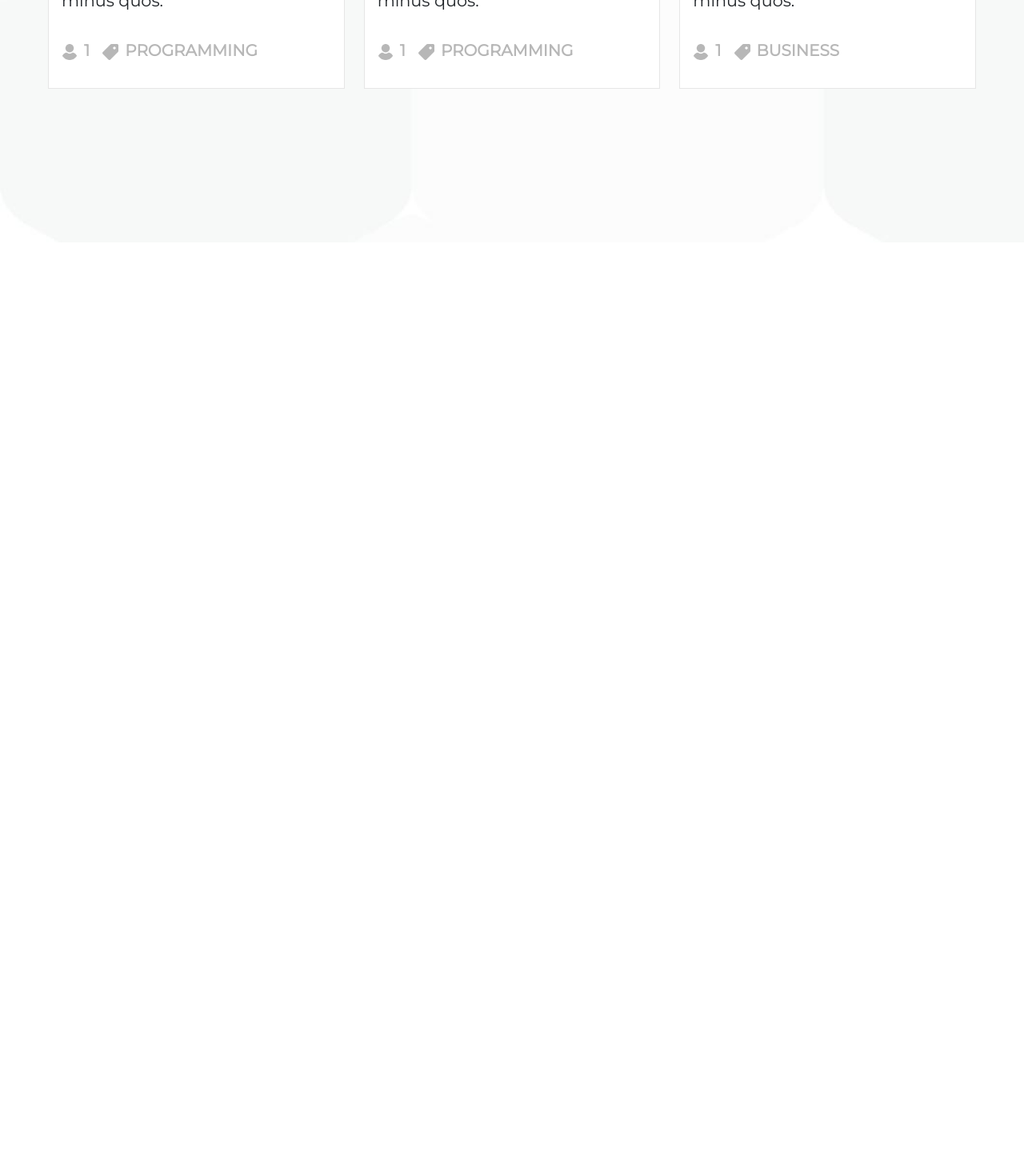
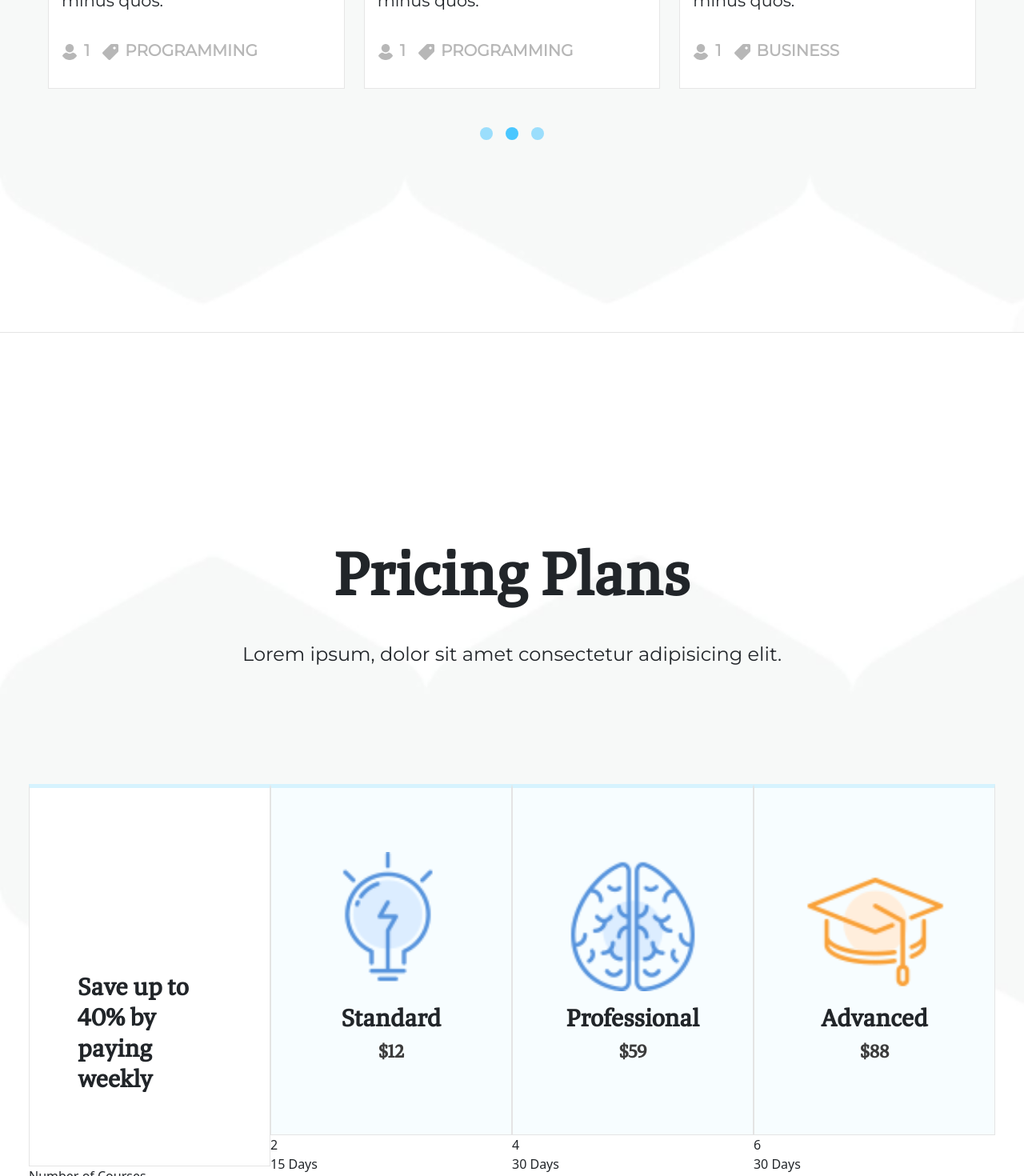
Before and after one commit to lucafranzoi98/proj-html-vuejs, a Vue app: page / in a window 1280 px wide. Shown: the part 7106-8576 px from the top of the page at 80% size. Before the commit the page ends 7409 px from the top, so only its background shows below. Built offline with nearby package versions, Linux system fonts and the light colour scheme.

Commit message:
adding pricing plans

```diff
--- a/src/assets/scss/app.scss
+++ b/src/assets/scss/app.scss
@@ -266,12 +266,14 @@ main{
    }
 
    .courses{
-      background-image: url("../img/img/background-pattern.jpg");
-      background-repeat: no-repeat;
+      background-image: url("../img/img/page-background-img.png");
       margin-top: 16rem;
-      background-size: 7200px;
+      background-size: 2850px;
       border-top: 1px solid #e4e4e4;
+      border-bottom: 1px solid #e4e4e4;
       padding-top: 7rem;
+      padding-bottom: 15rem;
+      background-position-y: -800px;
 
       h2{
          font-family: Tasman;
@@ -288,7 +290,7 @@ main{
       }
 
       .card{
-         margin-bottom: 12rem;
+         margin-bottom: 3rem;
          border: 1px solid #e6e6e6;
 
          h5{
@@ -323,6 +325,77 @@ main{
             font-weight: 600;
             font-size: 1.25rem;
          }
+
+         .free-course{
+            background-color: $ia-primary;
+         }
+      }
+
+      .circle{
+         width: 1rem;
+         height: 1rem;
+         border-radius: 50%;
+         background-color: rgba($color: $ia-primary, $alpha: 0.5);
+      }
+
+      .active{
+         background-color: rgba($color: $ia-primary, $alpha: 0.95);
+      }
+   }
+
+   .pricing{
+      background-image: url("../img/img/page-background-img.png");
+      margin-top: 16rem;
+      background-size: 3000px;
+      border-bottom: 1px solid #e4e4e4;
+      margin-bottom: 10rem;
+
+      h2{
+         font-family: Tasman;
+         font-size: 5rem;
+         font-weight: 600;
+         margin-bottom: 2rem;
+      }
+
+      p{
+         font-family: Montserrat;
+         font-size: 1.5rem;
+         margin: 0 10rem;
+         margin-bottom: 9rem;
+      }
+
+      .save-up{
+         border: 1px solid #e4e4e4;
+         background-color: rgba($color: #ffffff, $alpha: 1);
+         padding: 5rem 3rem;
+         border-top: 5px solid #d6f3fe;
+      }
+
+      .plans-name{
+         background-color: #f7fdff;
+         border: 1px solid #e4e4e4;
+         padding: 5rem 3rem;
+         border-top: 5px solid #d6f3fe;
+      }
+
+      h4{
+         font-family: Tasman;
+         font-size: 2rem;
+         font-weight: 600;
+         margin-top: 9.4rem;
+      }
+
+      h5{
+         font-family: Tasman;
+         font-size: 2rem;
+         font-weight: 600;
+      }
+
+      h6{
+         font-family: Tasman;
+         font-size: 1.5rem;
+         font-weight: 600;
+         color: #3c3c3c;
       }
    }
 
--- a/src/components/AppCourseCard.vue
+++ b/src/components/AppCourseCard.vue
@@ -8,7 +8,8 @@ export default{
       teacher: String,
       text: String,
       number: String,
-      tag: String
+      tag: String,
+      colorBadge: String
    }
 }
 </script>
@@ -21,7 +22,7 @@ export default{
          <div class="card-body">
             <div class="d-flex justify-content-between align-items-center">
                <h5>{{name}}</h5>
-               <div class="badge rounded-pill text-bg-warning text-white text-uppercase my-badge">{{price}}</div>
+               <div class="badge rounded-pill text-white text-uppercase my-badge" :class="colorBadge">{{price}}</div>
             </div>
             <h6>{{ teacher }}</h6>
             <p class="card-text">{{ text }}</p>
--- a/src/components/AppCourses.vue
+++ b/src/components/AppCourses.vue
@@ -21,7 +21,12 @@ export default {
       <h2 class="text-center">Popular Online Courses</h2>
       <p class="text-center">Lorem ipsum, dolor sit amet consectetur adipisicing elit. Ad culpa aliquam dignissimos similique adipisci debitis labore dolore corporis reiciendis voluptate?</p>
       <div class="row row-cols-3 mx-5">
-         <AppCourseCard v-for="course in state.courses[state.activeCourse]" :img="state.getImagePath(course.img)" :name="course.name" :teacher="course.teacher" :price="course.price" :text="course.text" :number="course.number" :tag="course.tag"></AppCourseCard>
+         <AppCourseCard v-for="course in state.courses[state.activeCourse]" :img="state.getImagePath(course.img)" :name="course.name" :teacher="course.teacher" :price="course.price" :text="course.text" :number="course.number" :tag="course.tag" :colorBadge="course.price == 'Free' ? 'free-course' : 'text-bg-warning'"></AppCourseCard>
+      </div>
+      <div class="d-flex justify-content-center">
+         <div class="circle" @click="state.changeActiveCourse(0)" :class="state.activeCourse == 0 ? 'active' : ''"></div>
+         <div class="circle mx-3" @click="state.changeActiveCourse(1)" :class="state.activeCourse == 1 ? 'active' : ''"></div>
+         <div class="circle" @click="state.changeActiveCourse(2)" :class="state.activeCourse == 2 ? 'active' : ''"></div>
       </div>
    </section>
 
--- a/src/components/AppMain.vue
+++ b/src/components/AppMain.vue
@@ -6,6 +6,7 @@ import AppChildren from "./AppChildren.vue";
 import AppTestimonials from "./AppTestimonials.vue";
 import AppOffers from "./AppOffers.vue";
 import AppCourses from "./AppCourses.vue";
+import AppPricing from "./AppPricing.vue";
 
 export default{
    name: "AppMain",
@@ -15,7 +16,8 @@ export default{
       AppChildren,
       AppTestimonials,
       AppOffers,
-      AppCourses
+      AppCourses,
+      AppPricing
    },
    data (){
       return {
@@ -42,5 +44,7 @@ export default{
 
       <AppCourses></AppCourses>
 
+      <AppPricing></AppPricing>
+
    </main>
 </template>
--- /dev/null
+++ b/src/components/AppPricing.vue
@@ -0,0 +1,48 @@
+<script>
+import { state } from "../state.js";
+export default{
+   name: "AppPricing",
+   data(){
+      return {
+         state
+      }
+   }
+}
+</script>
+
+<template>
+
+   <section class="pricing px-5">
+      <h2 class="text-center">Pricing Plans</h2>
+      <p class="text-center">Lorem ipsum, dolor sit amet consectetur adipisicing elit.</p>
+
+      <div class="row">
+         <div class="col-3">
+            <div class="row save-up">
+               <h4>Save up to 40% by paying weekly</h4>
+            </div>
+            <div v-for="option in state.plansOptions.items" class="row">{{ option }}</div>
+         </div>
+
+         <div class="col-9">
+            <div class="row">
+               <div class="col-4" v-for="plan in state.plans">
+                  <div class="row plans-name text-center">
+                     <img :src="state.getImagePath(plan.img)" class="mb-3">
+                     <h5>{{ plan.name }}</h5>
+                     <h6>{{ plan.price }}</h6>
+                  </div>
+                  <div class="row" v-for="item in plan.items">
+                     {{ item }}
+                  </div>
+               </div>
+            </div>
+
+
+
+         </div>
+      </div>
+
+   </section>
+
+</template>
--- a/src/state.js
+++ b/src/state.js
@@ -236,4 +236,67 @@ export const state = reactive({
 
    ],
    activeCourse: 1,
+   changeActiveCourse(n){
+      this.activeCourse = n;
+   },
+   plansOptions: {
+      name: "Info",
+      items: [
+         "Number of Courses",
+         "Time",
+         "Web Designing",
+         "Human-Centered Design",
+         "Basic Marketing",
+         "Phyton for Everybody",
+         "Android Developer",
+         "Business English"
+      ]
+   },
+   plans: [
+      {
+         name: "Standard",
+         img: "h5-custom-icon-7.png",
+         price: "$12",
+         items: [
+            "2",
+            "15 Days",
+            "True",
+            "True",
+            "False",
+            "False",
+            "False",
+            "False",
+         ]
+      },
+      {
+         name: "Professional",
+         img: "h5-custom-icon-8.png",
+         price: "$59",
+         items: [
+            "4",
+            "30 Days",
+            "True",
+            "True",
+            "True",
+            "True",
+            "False",
+            "False",
+         ]
+      },
+      {
+         name: "Advanced",
+         img: "h5-custom-icon-9.png",
+         price: "$88",
+         items: [
+            "6",
+            "30 Days",
+            "True",
+            "True",
+            "True",
+            "True",
+            "True",
+            "True",
+         ]
+      },
+   ]
 })
```
